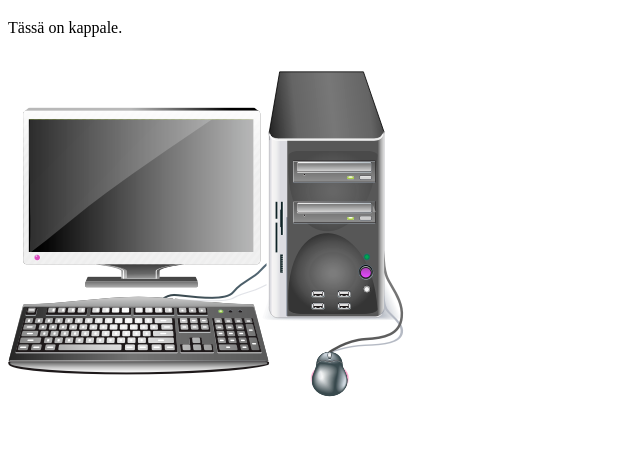
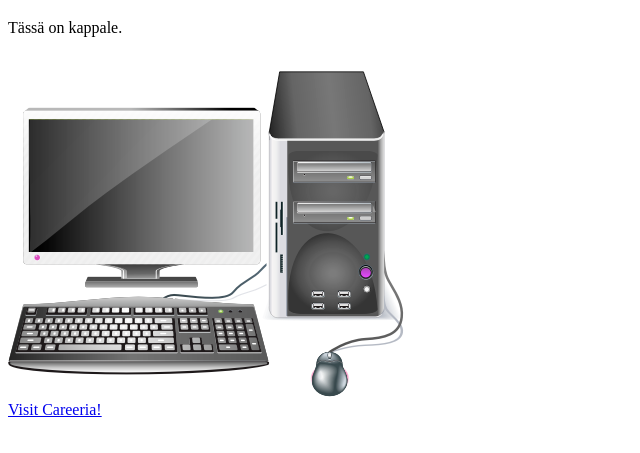
Before and after one commit to jlappalainen2023/jlappalainen2023.github.io, a plain HTML site: page index.html in a window 1280 px wide. Shown: the part 61-514 px from the top of the page, without its empty margins (0-640 px from the left). Drawn offline with Linux system fonts and the light colour scheme.

Commit message:
Add files via upload

```diff
--- a/index.html
+++ b/index.html
@@ -9,7 +9,9 @@
 <h1>Tässä on otsikko</h1>
 <p>Tässä on kappale.</p><br>
 
-  <img src="297472.png" alt="Personal Computer">
+  <img src="297472.png" alt="Personal Computer"><br>
+
+<a href="https://www.careeria.fi">Visit Careeria!</a>
 
 </body>
 </html>
```
